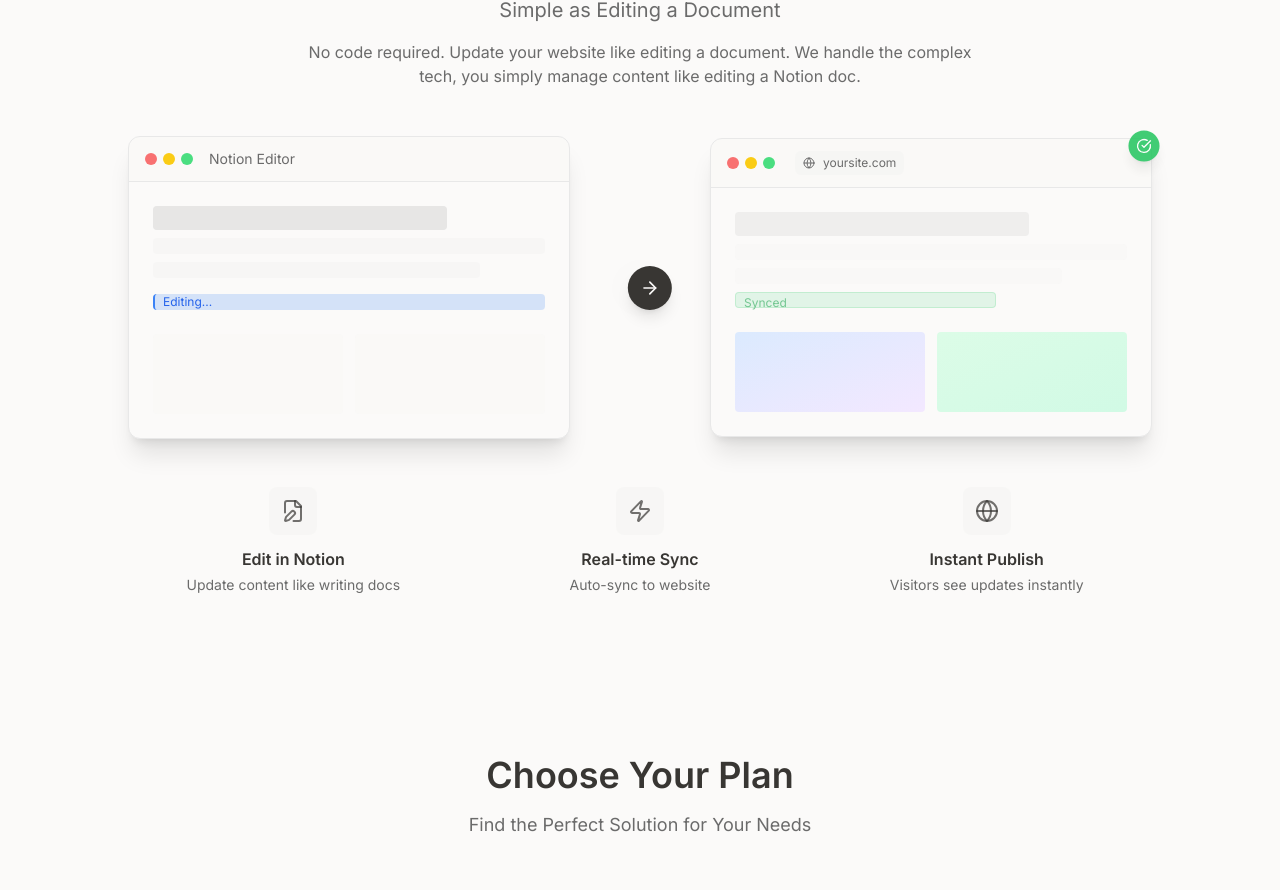
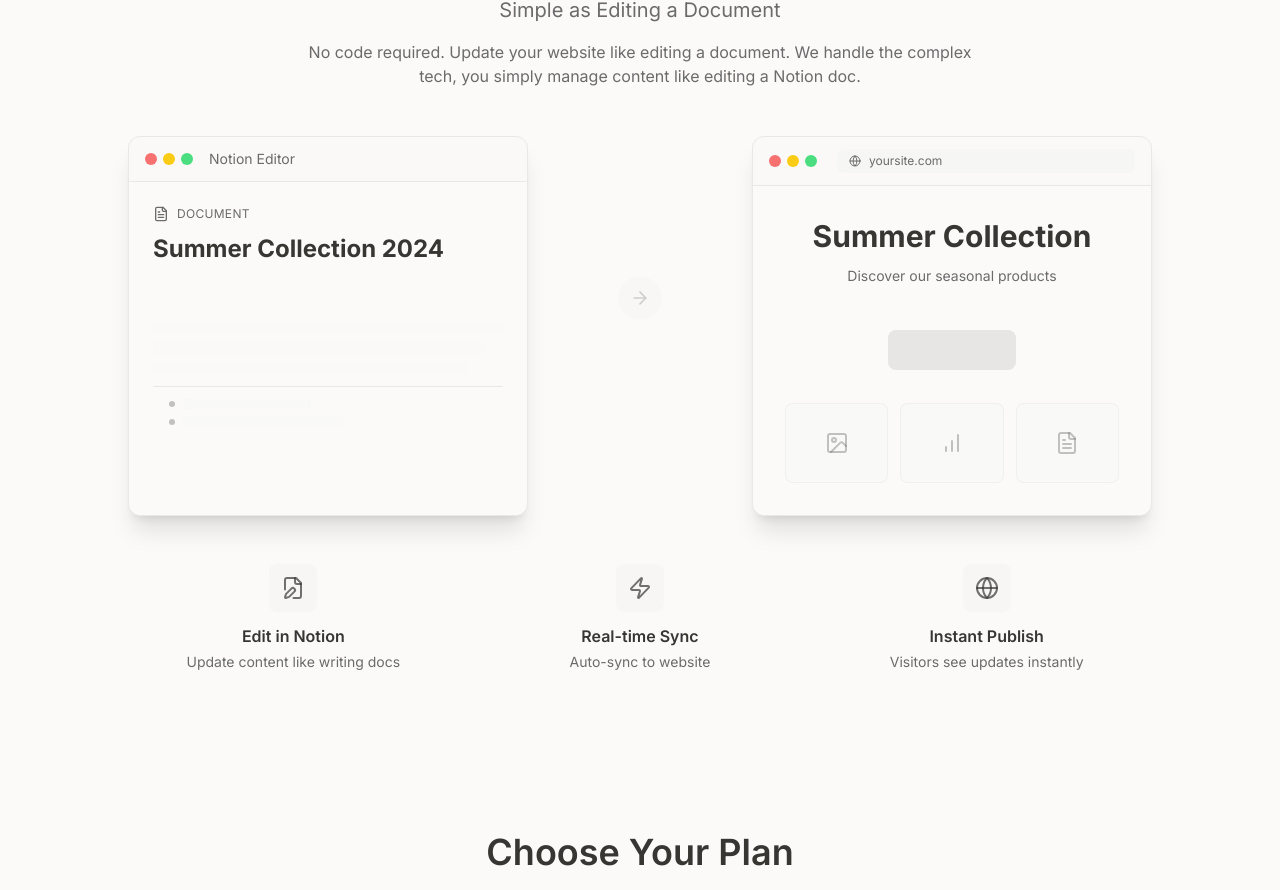
Before and after one commit to An9Yang/external-service-landing-page, a React (Vite) app: page / in a window 1280 px wide. Shown: the part 2819-3709 px from the top of the page. Built offline with nearby package versions, Linux system fonts and the light colour scheme.

Commit message:
feat: Implement typing animation and sync progress indicator in ValueProp component; enhance UI with new icons and layout adjustments

```diff
--- a/src/components/value-prop.tsx
+++ b/src/components/value-prop.tsx
@@ -2,10 +2,87 @@
  * Value Prop Section - Core Value Proposition (English Only)
  * Shows Notion/Airtable editing → real-time website sync functionality
  */
-import { motion } from "framer-motion";
-import { ArrowRight, FileEdit, Globe, Zap, CheckCircle } from "lucide-react";
+import { motion, useAnimation } from "framer-motion";
+import { ArrowRight, FileEdit, Globe, Zap, CheckCircle, FileText, Image as ImageIcon, BarChart } from "lucide-react";
+import { useEffect, useState } from "react";
 
 export function ValueProp() {
+  const [displayText, setDisplayText] = useState("Summer Collection 2024");
+  const [showCursor, setShowCursor] = useState(false);
+  const [syncProgress, setSyncProgress] = useState(0);
+  const [isDeleting, setIsDeleting] = useState(false);
+
+  const oldText = "Summer Collection";
+  const newText = "New Product Launch";
+  const animationDuration = 7000; // 7 seconds total cycle
+
+  useEffect(() => {
+    const cycleInterval = setInterval(() => {
+      // Reset to initial state
+      setDisplayText(oldText);
+      setSyncProgress(0);
+      setShowCursor(false);
+      setIsDeleting(false);
+
+      // Stage 1: Show old content (0-1s)
+      setTimeout(() => {
+        setShowCursor(true);
+      }, 1000);
+
+      // Stage 2: Cursor blinks, then delete old content (1s-1.8s)
+      setTimeout(() => {
+        setIsDeleting(true);
+        let deleteIndex = oldText.length;
+        const deleteInterval = setInterval(() => {
+          if (deleteIndex > 0) {
+            setDisplayText(oldText.slice(0, deleteIndex));
+            deleteIndex--;
+          } else {
+            clearInterval(deleteInterval);
+            setIsDeleting(false);
+
+            // Stage 3: Type new content (1.8s-3.5s)
+            setTimeout(() => {
+              let typeIndex = 0;
+              const typeInterval = setInterval(() => {
+                if (typeIndex <= newText.length) {
+                  setDisplayText(newText.slice(0, typeIndex));
+                  typeIndex++;
+                } else {
+                  clearInterval(typeInterval);
+                  setShowCursor(false);
+
+                  // Stage 4: Pause before sync (3.5s-4s)
+                  setTimeout(() => {
+                    // Stage 5: Sync progress (4s-6.5s)
+                    let progress = 0;
+                    const progressInterval = setInterval(() => {
+                      progress += 4;
+                      setSyncProgress(Math.min(progress, 100));
+                      if (progress >= 100) {
+                        clearInterval(progressInterval);
+                      }
+                    }, 25);
+                  }, 500);
+                }
+              }, 70);
+            }, 100);
+          }
+        }, 30);
+      }, 1300);
+    }, animationDuration);
+
+    // Cursor blink
+    const cursorInterval = setInterval(() => {
+      setShowCursor(prev => !prev);
+    }, 530);
+
+    return () => {
+      clearInterval(cycleInterval);
+      clearInterval(cursorInterval);
+    };
+  }, []);
+
   const features = [
     {
       icon: FileEdit,
@@ -56,7 +133,7 @@ export function ValueProp() {
           >
             {/* Main Container */}
             <div className="flex flex-col md:flex-row gap-8 items-center justify-center">
-              {/* Left: Notion/Airtable Editor Mock */}
+              {/* Left: Notion Editor Mock */}
               <motion.div
                 initial={{ opacity: 0, x: -20 }}
                 whileInView={{ opacity: 1, x: 0 }}
@@ -64,9 +141,9 @@ export function ValueProp() {
                 transition={{ duration: 0.5, delay: 0.2 }}
                 className="flex-1 max-w-lg"
               >
-                <div className="rounded-xl border border-border bg-background shadow-xl overflow-hidden">
+                <div className="rounded-xl border border-border bg-background shadow-xl overflow-hidden h-[380px] flex flex-col">
                   {/* Editor Header */}
-                  <div className="bg-muted/30 px-4 py-3 border-b border-border flex items-center justify-between">
+                  <div className="bg-muted/30 px-4 py-3 border-b border-border flex items-center justify-between shrink-0">
                     <div className="flex items-center gap-2">
                       <div className="flex gap-1.5">
                         <div className="w-3 h-3 rounded-full bg-red-400"></div>
@@ -77,69 +154,146 @@ export function ValueProp() {
                     </div>
                   </div>
 
-                  {/* Editor Content */}
-                  <div className="p-6 space-y-4">
-                    <div className="space-y-2">
-                      <div className="h-6 bg-foreground/10 rounded w-3/4"></div>
-                      <div className="h-4 bg-muted/50 rounded w-full"></div>
-                      <div className="h-4 bg-muted/50 rounded w-5/6"></div>
+                  {/* Editor Content - Vertical, Note-style layout */}
+                  <div className="p-6 space-y-6 flex-1 overflow-hidden">
+                    {/* Page Title Section */}
+                    <div className="space-y-3">
+                      <div className="flex items-center gap-2 text-muted-foreground">
+                        <FileText className="w-4 h-4" />
+                        <span className="text-xs uppercase tracking-wide">Document</span>
                       </div>
 
-                    {/* Simulated Editing */}
-                    <motion.div
-                      initial={{ opacity: 0 }}
-                      animate={{ opacity: [0, 1, 1, 0] }}
-                      transition={{
-                        duration: 3,
-                        repeat: Infinity,
-                        repeatType: "loop",
-                        times: [0, 0.2, 0.8, 1]
-                      }}
-                      className="space-y-2"
-                    >
-                      <div className="h-4 bg-blue-500/20 border-l-2 border-blue-500 rounded px-2 flex items-center">
-                        <span className="text-xs text-blue-600">Editing...</span>
+                      {/* Typing Animation - Fixed height to prevent jank */}
+                      <div className="relative h-16">
+                        <h2 className="text-2xl font-bold text-foreground leading-tight">
+                          {displayText}
+                          {showCursor && (
+                            <span className="inline-block w-0.5 h-6 bg-foreground ml-0.5 align-middle animate-pulse" />
+                          )}
+                        </h2>
                       </div>
-                    </motion.div>
+                    </div>
 
-                    <div className="grid grid-cols-2 gap-3 pt-2">
-                      <div className="h-20 bg-muted/30 rounded"></div>
-                      <div className="h-20 bg-muted/30 rounded"></div>
+                    {/* Content blocks - Vertical stacking like notes */}
+                    <div className="space-y-3">
+                      <div className="space-y-2">
+                        <div className="h-3 bg-muted/30 rounded w-full"></div>
+                        <div className="h-3 bg-muted/30 rounded w-[95%]"></div>
+                        <div className="h-3 bg-muted/30 rounded w-[90%]"></div>
+                      </div>
+
+                      <div className="h-px bg-border"></div>
+
+                      {/* Bullet list style */}
+                      <div className="space-y-2 pl-4">
+                        <div className="flex items-center gap-2">
+                          <div className="w-1.5 h-1.5 rounded-full bg-muted-foreground/40"></div>
+                          <div className="h-2.5 bg-muted/25 rounded w-32"></div>
+                        </div>
+                        <div className="flex items-center gap-2">
+                          <div className="w-1.5 h-1.5 rounded-full bg-muted-foreground/40"></div>
+                          <div className="h-2.5 bg-muted/25 rounded w-40"></div>
+                        </div>
+                      </div>
                     </div>
                   </div>
                 </div>
               </motion.div>
 
-              {/* Center: Arrow Animation */}
+              {/* Center: Sync Stage - Consolidated UI */}
               <motion.div
-                className="hidden md:flex items-center justify-center px-4"
-                initial={{ opacity: 0, scale: 0 }}
-                whileInView={{ opacity: 1, scale: 1 }}
+                className="hidden md:flex flex-col items-center justify-center gap-3 relative w-40"
+                initial={{ opacity: 0 }}
+                whileInView={{ opacity: 1 }}
                 viewport={{ once: true }}
                 transition={{ duration: 0.4, delay: 0.4 }}
               >
-                <div className="relative">
+                {/* Stage 2: Syncing - Only shows when typing is done */}
+                {displayText === newText && (
                   <motion.div
-                    animate={{ x: [0, 10, 0] }}
-                    transition={{
-                      duration: 1.5,
-                      repeat: Infinity,
+                    initial={{ opacity: 0, scale: 0.9 }}
+                    animate={{ opacity: 1, scale: 1 }}
+                    transition={{ duration: 0.3 }}
+                    className="flex flex-col items-center gap-3"
+                  >
+                    {/* Arrow with pulse during sync */}
+                    <motion.div
+                      className="bg-foreground text-background rounded-full p-3 shadow-lg"
+                      animate={
+                        syncProgress > 0 && syncProgress < 100
+                          ? { scale: [1, 1.12, 1] }
+                          : syncProgress === 100
+                          ? { scale: [1, 1.1, 1] }
+                          : { scale: 1 }
+                      }
+                      transition={
+                        syncProgress === 100
+                          ? { duration: 0.4, times: [0, 0.5, 1] }
+                          : {
+                              duration: 1.2,
+                              repeat: syncProgress > 0 && syncProgress < 100 ? Infinity : 0,
                               ease: "easeInOut"
-                    }}
-                    className="bg-foreground text-background rounded-full p-3 shadow-lg"
+                            }
+                      }
                     >
                       <ArrowRight className="w-5 h-5" />
                     </motion.div>
+
+                    {/* Status UI - Grouped together */}
+                    <div className="flex flex-col items-center gap-2 min-h-[44px]">
+                      {syncProgress > 0 && syncProgress < 100 && (
                         <motion.div
-                    animate={{ scale: [1, 1.3, 1], opacity: [1, 0, 1] }}
-                    transition={{
-                      duration: 1.5,
-                      repeat: Infinity,
-                      ease: "easeInOut"
-                    }}
-                    className="absolute inset-0 bg-foreground/20 rounded-full"
+                          initial={{ opacity: 0 }}
+                          animate={{ opacity: 1 }}
+                          className="flex flex-col items-center gap-2"
+                        >
+                          <div className="flex items-center gap-1.5">
+                            <Zap className="w-3.5 h-3.5 text-muted-foreground animate-pulse" />
+                            <span className="text-xs text-muted-foreground font-medium">
+                              Syncing
+                            </span>
+                          </div>
+                          <div className="w-24 h-1 bg-muted/30 rounded-full overflow-hidden">
+                            <motion.div
+                              className="h-full bg-foreground rounded-full"
+                              style={{ width: `${syncProgress}%` }}
+                              transition={{ duration: 0.1 }}
                             />
                           </div>
+                          <span className="text-xs text-muted-foreground tabular-nums">
+                            {syncProgress}%
+                          </span>
+                        </motion.div>
+                      )}
+
+                      {syncProgress === 100 && (
+                        <motion.div
+                          initial={{ opacity: 0, scale: 0.8 }}
+                          animate={{ opacity: 1, scale: 1 }}
+                          transition={{ type: "spring", stiffness: 300, damping: 20 }}
+                          className="flex items-center gap-1.5 text-foreground"
+                        >
+                          <CheckCircle className="w-4 h-4" />
+                          <span className="text-sm font-medium">Synced</span>
+                        </motion.div>
+                      )}
+
+                      {syncProgress === 0 && (
+                        <div className="h-11"></div>
+                      )}
+                    </div>
+                  </motion.div>
+                )}
+
+                {/* Waiting state - Before typing completes */}
+                {displayText !== newText && (
+                  <div className="flex flex-col items-center gap-3 opacity-30">
+                    <div className="bg-muted text-muted-foreground rounded-full p-3">
+                      <ArrowRight className="w-5 h-5" />
+                    </div>
+                    <div className="h-11"></div>
+                  </div>
+                )}
               </motion.div>
 
               {/* Right: Website Preview Mock */}
@@ -148,70 +302,92 @@ export function ValueProp() {
                 whileInView={{ opacity: 1, x: 0 }}
                 viewport={{ once: true }}
                 transition={{ duration: 0.5, delay: 0.3 }}
-                className="flex-1 max-w-lg relative"
+                className="flex-1 max-w-lg"
               >
-                <div className="rounded-xl border border-border bg-background shadow-xl overflow-hidden">
+                <div className="rounded-xl border border-border bg-background shadow-xl overflow-hidden h-[380px] flex flex-col">
                   {/* Browser Header */}
-                  <div className="bg-muted/30 px-4 py-3 border-b border-border flex items-center justify-between">
-                    <div className="flex items-center gap-2">
+                  <div className="bg-muted/30 px-4 py-3 border-b border-border flex items-center justify-between shrink-0">
+                    <div className="flex items-center gap-2 w-full">
                       <div className="flex gap-1.5">
                         <div className="w-3 h-3 rounded-full bg-red-400"></div>
                         <div className="w-3 h-3 rounded-full bg-yellow-400"></div>
                         <div className="w-3 h-3 rounded-full bg-green-400"></div>
                       </div>
-                      <div className="ml-3 flex-1 h-6 bg-muted/50 rounded-md flex items-center px-2">
-                        <Globe className="w-3 h-3 text-muted-foreground mr-2" />
+                      <div className="ml-3 flex-1 h-6 bg-muted/50 rounded-md flex items-center px-3 max-w-xs">
+                        <Globe className="w-3 h-3 text-muted-foreground mr-2 shrink-0" />
                         <span className="text-xs text-muted-foreground">yoursite.com</span>
                       </div>
                     </div>
                   </div>
 
-                  {/* Website Content */}
-                  <div className="p-6 space-y-4">
+                  {/* Website Content - Horizontal, Page-style layout */}
+                  <div className="p-8 flex-1 overflow-hidden flex flex-col justify-between">
+                    {/* Hero section style */}
+                    <div className="space-y-4 text-center">
+                      {/* Title with update animation - Fixed height */}
+                      <div className="h-24">
                         <motion.div
-                      initial={{ opacity: 0.5 }}
-                      animate={{ opacity: [0.5, 1, 1, 0.5] }}
-                      transition={{
-                        duration: 3,
-                        repeat: Infinity,
-                        repeatType: "loop",
-                        times: [0, 0.3, 0.7, 1],
-                        delay: 1
-                      }}
-                      className="space-y-2"
+                          animate={
+                            syncProgress >= 60
+                              ? { scale: [1, 1.02, 1] }
+                              : {}
+                          }
+                          transition={{ duration: 0.6 }}
+                          className="rounded-lg"
                         >
-                      <div className="h-6 bg-foreground/10 rounded w-3/4"></div>
-                      <div className="h-4 bg-muted/50 rounded w-full"></div>
-                      <div className="h-4 bg-muted/50 rounded w-5/6"></div>
-                      <div className="h-4 bg-green-500/20 rounded w-4/6 border border-green-500/30">
-                        <div className="text-xs text-green-600 px-2 py-0.5">Synced</div>
+                          <h1 className="text-3xl font-bold text-foreground mb-3">
+                            {syncProgress >= 60 ? newText : "Summer Collection"}
+                          </h1>
+                          <p className="text-sm text-muted-foreground max-w-sm mx-auto">
+                            {syncProgress >= 60 ? "Explore our latest innovations" : "Discover our seasonal products"}
+                          </p>
+                        </motion.div>
                       </div>
+
+                      {/* CTA Button placeholder */}
+                      <div className="flex justify-center">
+                        <div className="h-10 w-32 bg-foreground/10 rounded-lg"></div>
+                      </div>
+                    </div>
+
+                    {/* Content grid - Horizontal cards */}
+                    <div className="grid grid-cols-3 gap-3">
+                      <motion.div
+                        animate={
+                          syncProgress >= 60
+                            ? { opacity: [0.5, 1], y: [5, 0] }
+                            : {}
+                        }
+                        transition={{ duration: 0.5 }}
+                        className="h-20 bg-muted/20 rounded-lg border border-border/50 flex items-center justify-center"
+                      >
+                        <ImageIcon className="w-6 h-6 text-muted-foreground/40" />
                       </motion.div>
-
-                    <div className="grid grid-cols-2 gap-3 pt-2">
-                      <div className="h-20 bg-gradient-to-br from-blue-100 to-purple-100 rounded"></div>
-                      <div className="h-20 bg-gradient-to-br from-green-100 to-emerald-100 rounded"></div>
+                      <motion.div
+                        animate={
+                          syncProgress >= 60
+                            ? { opacity: [0.5, 1], y: [5, 0] }
+                            : {}
+                        }
+                        transition={{ duration: 0.5, delay: 0.1 }}
+                        className="h-20 bg-muted/20 rounded-lg border border-border/50 flex items-center justify-center"
+                      >
+                        <BarChart className="w-6 h-6 text-muted-foreground/40" />
+                      </motion.div>
+                      <motion.div
+                        animate={
+                          syncProgress >= 60
+                            ? { opacity: [0.5, 1], y: [5, 0] }
+                            : {}
+                        }
+                        transition={{ duration: 0.5, delay: 0.2 }}
+                        className="h-20 bg-muted/20 rounded-lg border border-border/50 flex items-center justify-center"
+                      >
+                        <FileText className="w-6 h-6 text-muted-foreground/40" />
+                      </motion.div>
                     </div>
                   </div>
                 </div>
-
-                {/* Sync Indicator */}
-                <motion.div
-                  initial={{ opacity: 0, scale: 0.8 }}
-                  animate={{ opacity: [0, 1, 1, 0], scale: [0.8, 1, 1, 0.8] }}
-                  transition={{
-                    duration: 3,
-                    repeat: Infinity,
-                    repeatType: "loop",
-                    times: [0, 0.3, 0.7, 1],
-                    delay: 1.5
-                  }}
-                  className="absolute -top-2 -right-2"
-                >
-                  <div className="bg-green-500 text-white rounded-full p-2 shadow-lg">
-                    <CheckCircle className="w-4 h-4" />
-                  </div>
-                </motion.div>
               </motion.div>
             </div>
 
```
Lines whose indentation alone changed are shown as unchanged.
